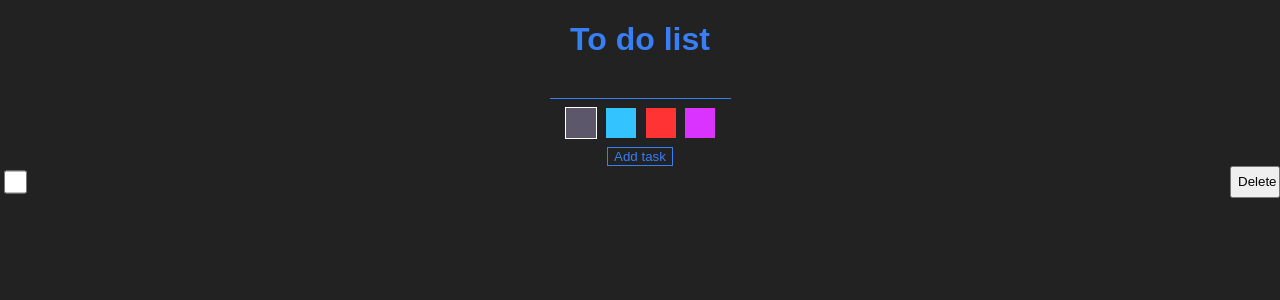
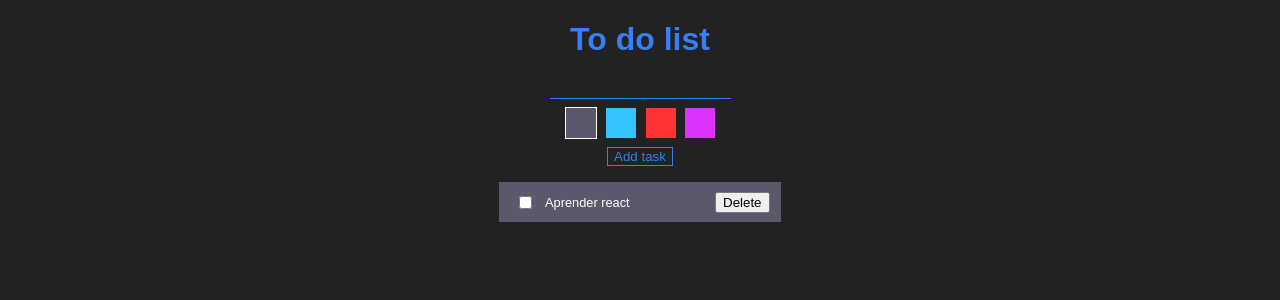
Before and after one commit to PabloFernandez-Git/To-do-list, a React (Create React App) app: page / in a window 1280 px wide. Shown: the top 300 px of the page. Built offline with nearby package versions, Linux system fonts and the light colour scheme.

Commit message:
Estilizando y rellenando el componente task

```diff
--- a/src/App.jsx
+++ b/src/App.jsx
@@ -1,8 +1,10 @@
 import React, { Component } from 'react'
 import { createGlobalStyle } from 'styled-components'
+import {generate as id} from 'shortid'
 import allColors from './styles/colors'
 import FormTask from './components/FormTask'
 import Task from './components/Task'
+
 
 
 const GlobalSyle = createGlobalStyle`
@@ -52,7 +54,11 @@ class App extends Component {
                 <div>
                     {
                         tasks.map(task => (
-                            <Task></Task>
+                            <Task
+                                key={id()}
+                                title={task.title}
+                                color={task.color}
+                            />
                         ))
                     }
                 </div>
--- a/src/components/Task.jsx
+++ b/src/components/Task.jsx
@@ -5,6 +5,13 @@ import styled from 'styled-components'
 const TaskContainer = styled.div`
     display: grid;
     grid-template-columns: 30px 1fr 50px;
+    justify-items: start;
+    align-items: center;
+    padding: 0 1rem;
+    width: 100%;
+    max-width: 250px;
+    margin: 1rem auto;
+    background-color: ${({color}) => color};
 `
 
 const TaskButton = styled.button`
@@ -12,13 +19,14 @@ const TaskButton = styled.button`
 `
 
 const TaskText = styled.p`
-
+    font-size: .8rem;
+    color: #fff;
 `
 
-const Task = () => (
-    <TaskContainer>
+const Task = ({ color, title }) => (
+    <TaskContainer color={color}>
         <input type="checkbox" />
-        <TaskText></TaskText>
+        <TaskText>{title}</TaskText>
         <TaskButton>Delete</TaskButton>
     </TaskContainer>
 )
```
Also changed, not shown: src/notas.txt.
